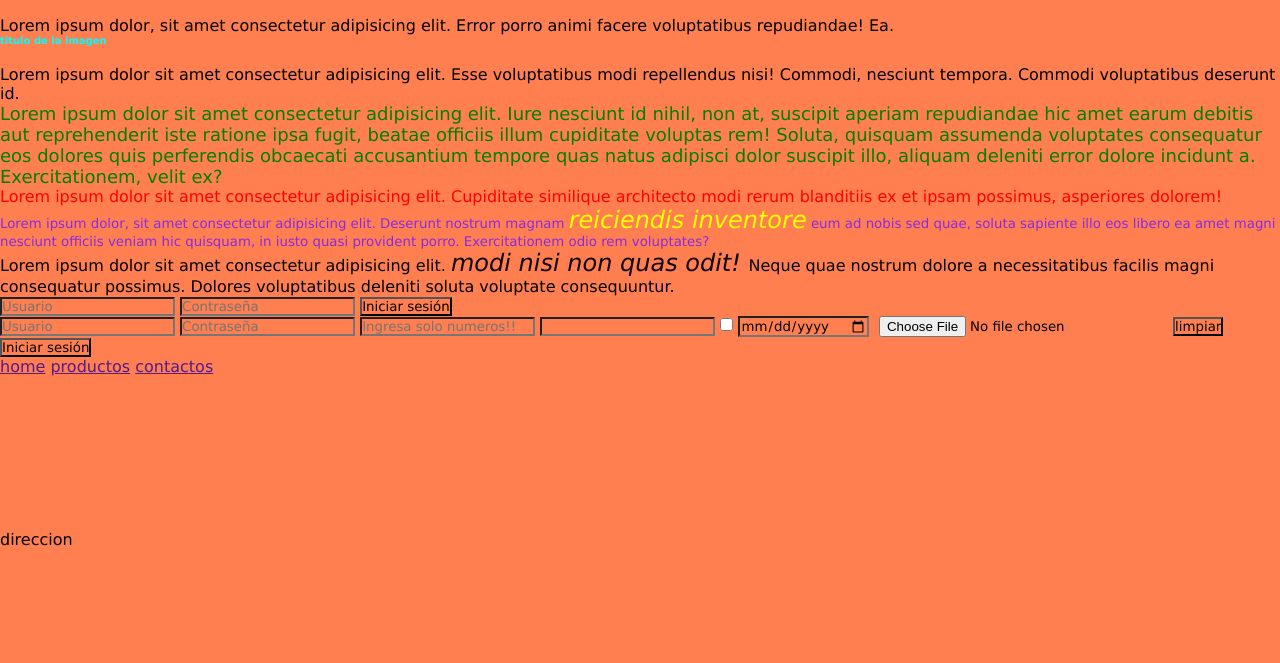
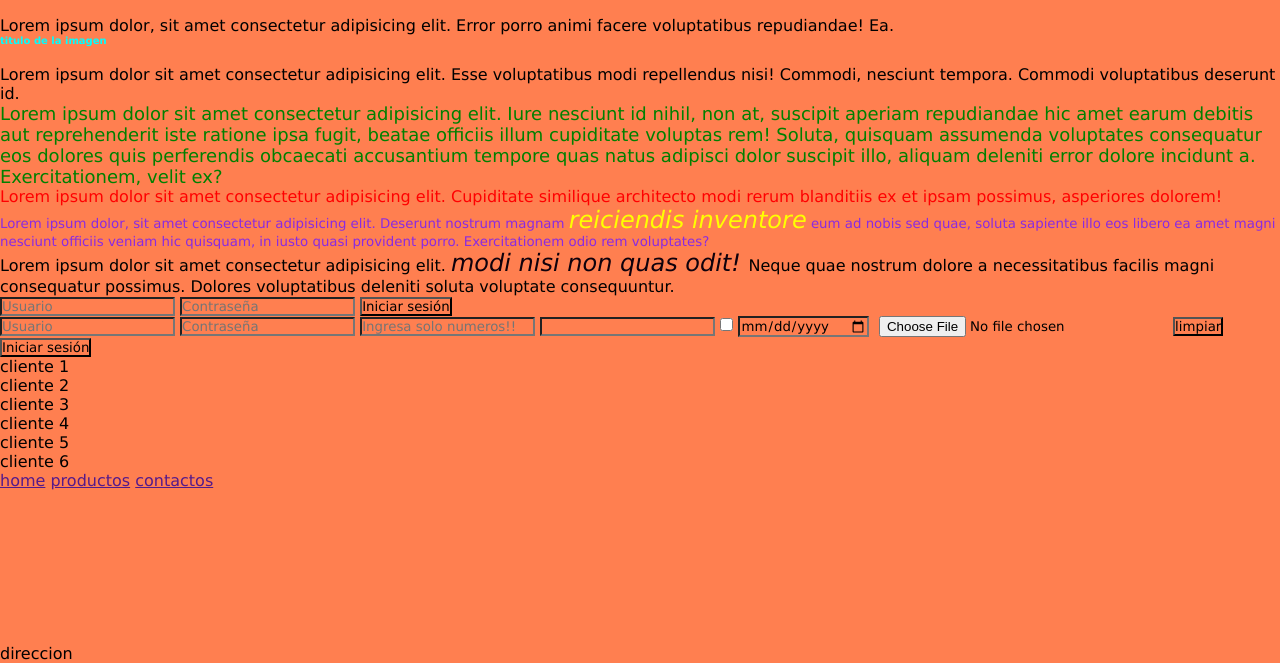
Before and after one commit to DamianBonifacio/probandoGit, a plain HTML site: page index.html in a window 1280 px wide. Shown: the part 278-941 px from the top of the page. Before the commit the page ends 827 px from the top, so only its background shows below. Drawn offline with Linux system fonts and the light colour scheme.

Commit message:
se agrego lista de clientes

```diff
--- a/index.html
+++ b/index.html
@@ -75,6 +75,16 @@
 
                     </form>
                 </div>
+                <div>
+                    <ul>
+                        <li>cliente 1</li>
+                        <li>cliente 2</li>
+                        <li>cliente 3</li>
+                        <li>cliente 4</li>
+                        <li>cliente 5</li>
+                        <li>cliente 6</li>
+                    </ul>
+                </div>
             </article>
 
 
```
